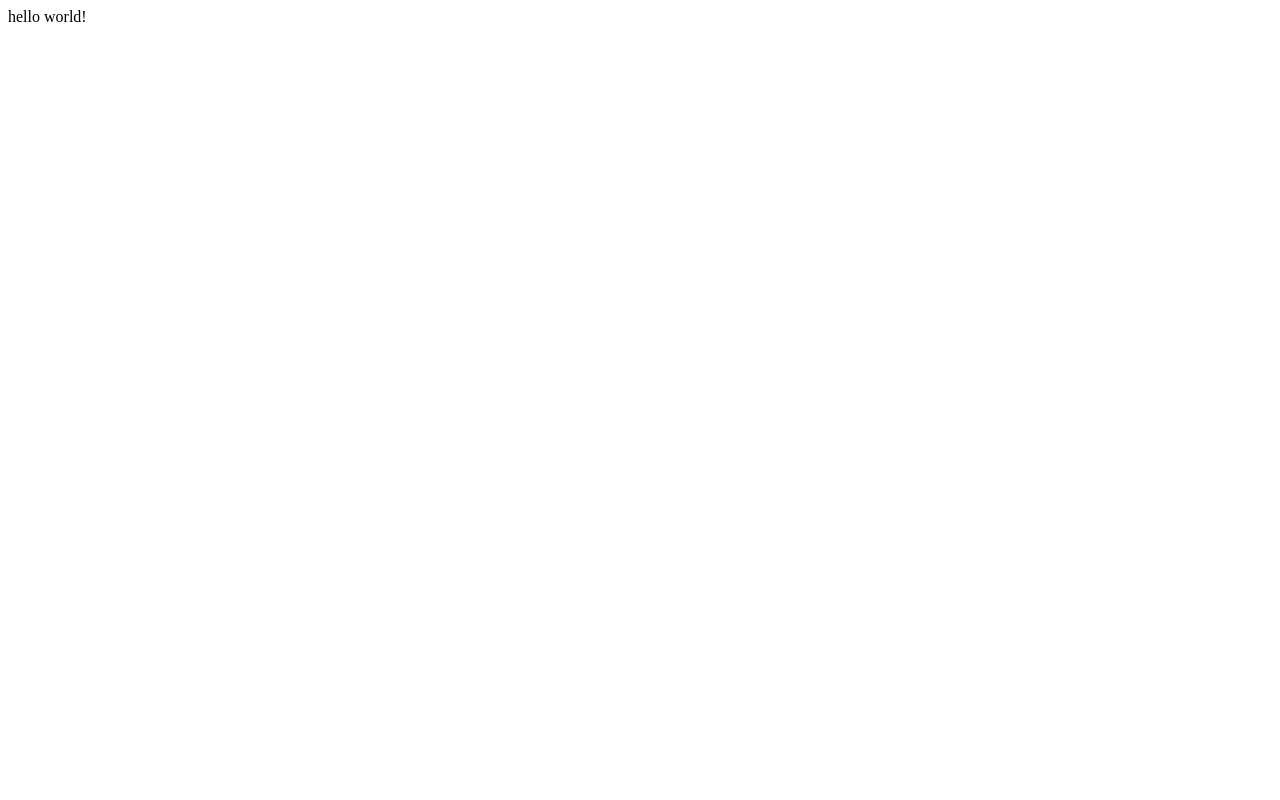
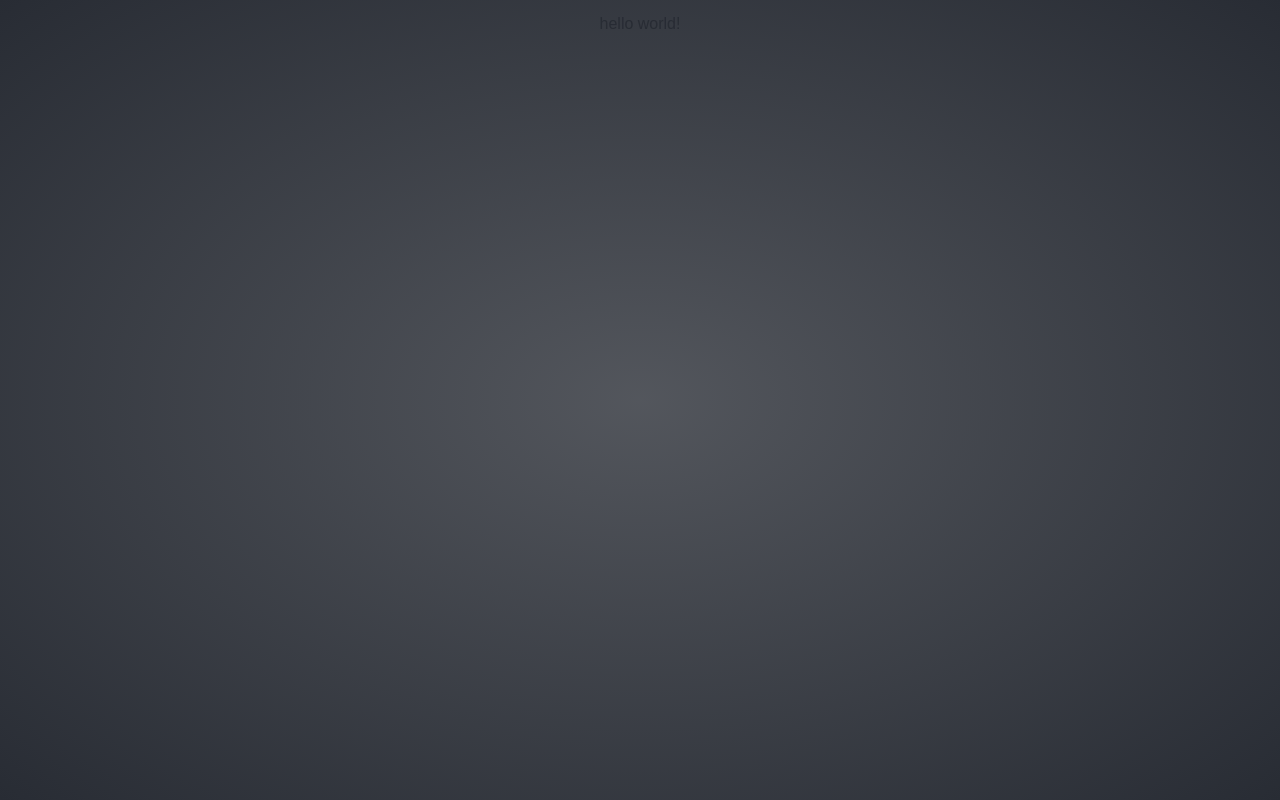
Before and after one commit to jmromer/sudoku, a React (Create React App) app: page / in a window 1280 px wide. Built offline with nearby package versions, Linux system fonts and the light colour scheme.

Commit message:
Add global styles

```diff
--- a/src/App.tsx
+++ b/src/App.tsx
@@ -1,9 +1,14 @@
 import React, { FC } from 'react';
+import { GlobalStyles } from './styles';
 
+// NB: <> is shorthand for <Fragment>
 const App: FC = () => (
-    <div>
-        hello world!
-    </div>
+    <>
+        <GlobalStyles />
+        <div>
+            hello world!
+        </div>
+    </>
 )
 
 export default App;
--- /dev/null
+++ b/src/styles/global.ts
@@ -0,0 +1,24 @@
+import { createGlobalStyle } from 'styled-components'
+
+export default createGlobalStyle`
+    html {
+        height: 100%;
+
+        body {
+            display: flex;
+            flex-direction: column;
+            height: 100%;
+            margin: 0;
+
+            #root {
+              background: radial-gradient(#282c34cc, #282c34);
+              color: #282c34;
+              display: flex;
+              font-family: sans-serif;
+              height: 100%;
+              justify-content: center;
+              padding: 15px;
+            }
+        }
+    }
+`
--- a/src/styles/index.ts
+++ b/src/styles/index.ts
@@ -0,0 +1 @@
+export { default as GlobalStyles } from './global'
```
